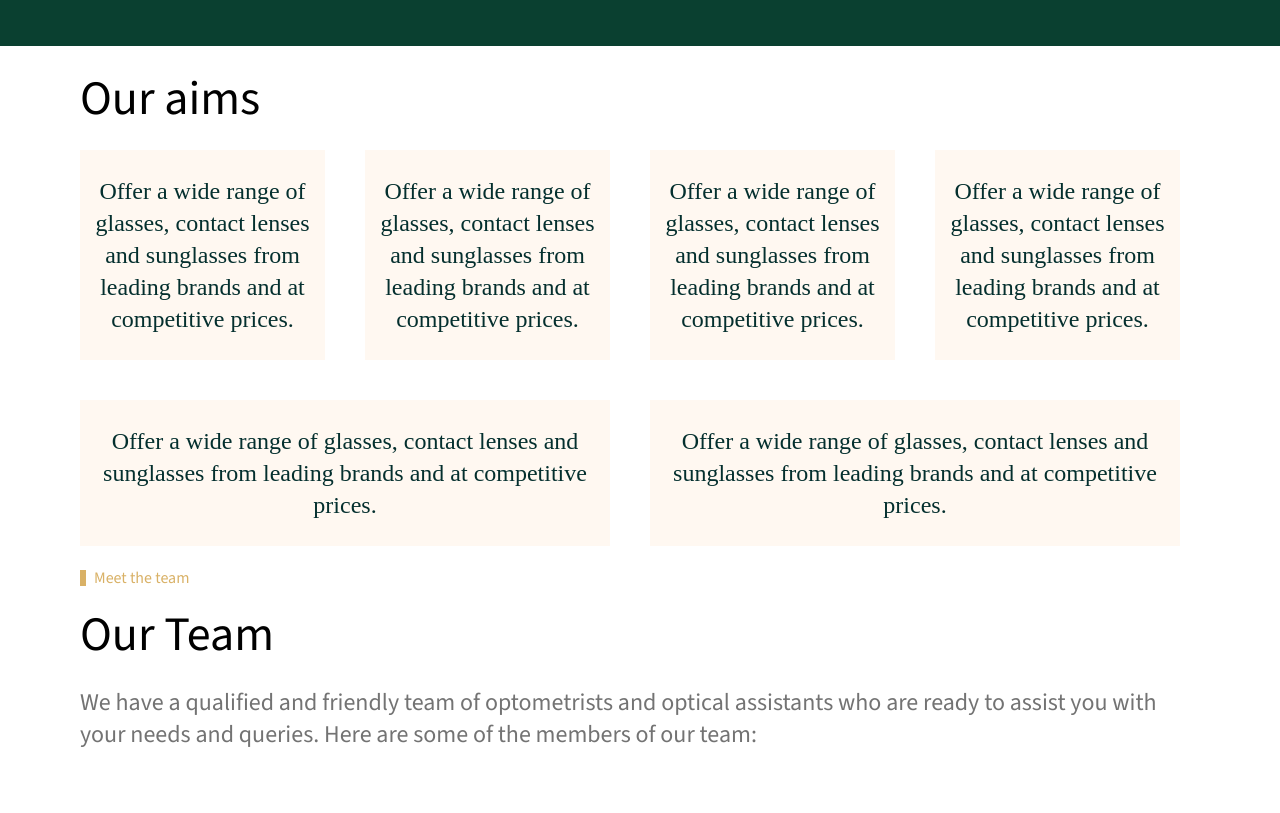
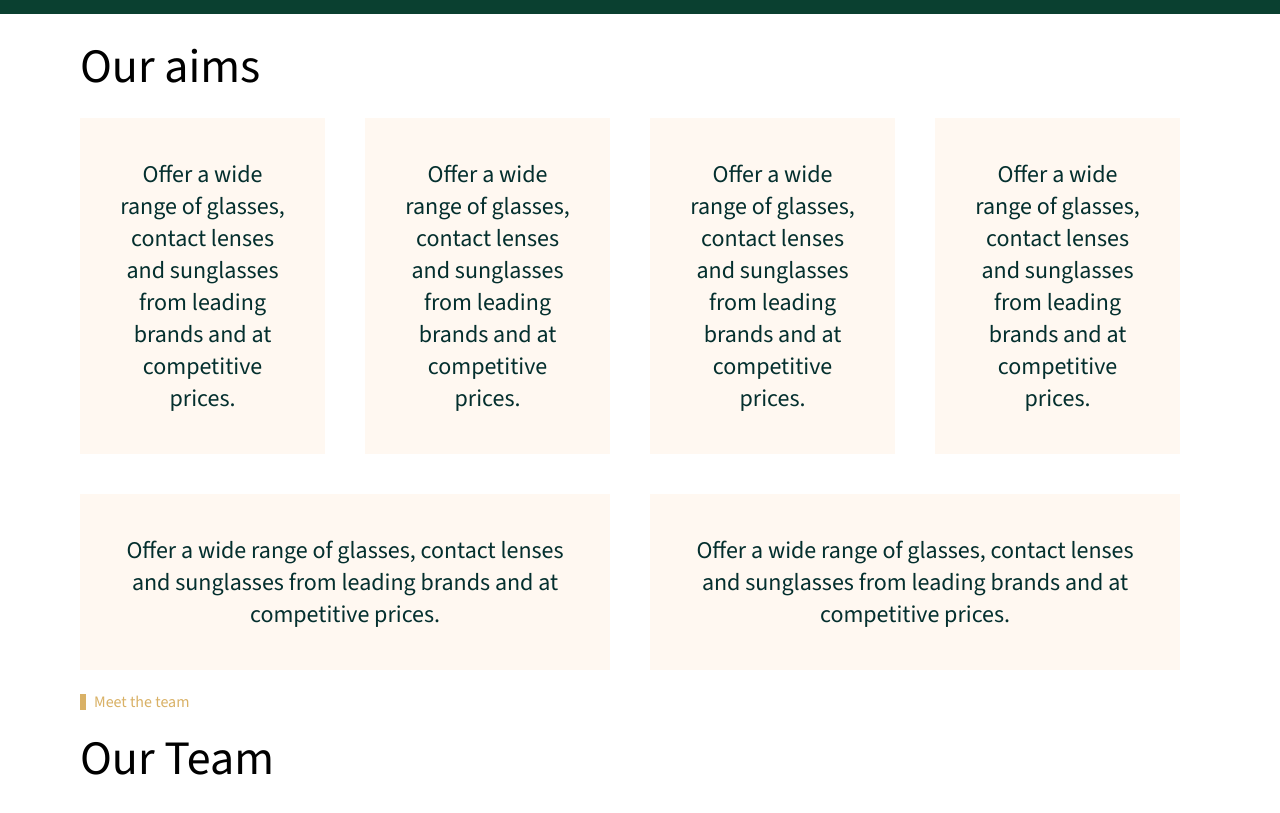
Before and after one commit to AGuerriere/watsons, a Next.js app: page /about in a window 1280 px wide. Shown: the part 919-1732 px from the top of the page. Built offline with nearby package versions, Linux system fonts and the light colour scheme.

Commit message:
fixed fonts colors for paragraphs on the homepage and other font fixes

```diff
--- a/src/app/about/page.tsx
+++ b/src/app/about/page.tsx
@@ -15,7 +15,7 @@ export default function About() {
         <div className="md:w-1/2">
           <div className="mt-5 md:mt-auto flex flex-col items-start md:w-3/5">
             <GoldTitle text="Our Mission" />
-            <p className="mt-2 font-light text-2xl md:text-[32px]">Our mission is to provide quality eye care and products to our customers, with a focus on customer satisfaction, professionalism and innovation</p>
+            <p className="mt-2 font-light text-base md:text-2xl">Our mission is to provide quality eye care and products to our customers, with a focus on customer satisfaction, professionalism and innovation</p>
           </div>
         </div>
       </div>
@@ -29,23 +29,23 @@ export default function About() {
         <H2Title title="Our aims" />
       </div>
       <div className="grid grid-cols-1 md:grid-cols-2 lg:grid-cols-3 xl:grid-cols-4 2xl:grid-rows-2 min-h-[800px] md:min-h-[500px] lg:min-h-0 gap-5">
-        <div className="px-[15px] py-[25px] bg-orange-300 bg-opacity-10 justify-center items-center md:mr-5 lg:mb-5">
-          <div className="text-center text-teal-950 text-base lg:text-xl xl:text-2xl font-light font-['Source_Sans_Pro']">Offer a wide range of glasses, contact lenses and sunglasses from leading brands and at competitive prices.</div>
+        <div className="p-10 bg-orange-300 bg-opacity-10 justify-center items-center md:mr-5 lg:mb-5">
+          <div className="text-center text-teal-950 text-base lg:text-xl xl:text-2xl font-light">Offer a wide range of glasses, contact lenses and sunglasses from leading brands and at competitive prices.</div>
         </div>
-        <div className="px-[15px] py-[25px] bg-orange-300 bg-opacity-10 justify-center items-center md:mr-5 lg:mb-5">
-          <div className="text-center text-teal-950 text-base lg:text-xl xl:text-2xl font-light font-['Source_Sans_Pro']">Offer a wide range of glasses, contact lenses and sunglasses from leading brands and at competitive prices.</div>
+        <div className="p-10 bg-orange-300 bg-opacity-10 justify-center items-center md:mr-5 lg:mb-5">
+          <div className="text-center text-teal-950 text-base lg:text-xl xl:text-2xl font-light">Offer a wide range of glasses, contact lenses and sunglasses from leading brands and at competitive prices.</div>
         </div>
-        <div className="px-[15px] py-[25px] bg-orange-300 bg-opacity-10 justify-center items-center md:mr-5 lg:mb-5">
-          <div className="text-center text-teal-950 text-base lg:text-xl xl:text-2xl font-light font-['Source_Sans_Pro']">Offer a wide range of glasses, contact lenses and sunglasses from leading brands and at competitive prices.</div>
+        <div className="p-10 bg-orange-300 bg-opacity-10 justify-center items-center md:mr-5 lg:mb-5">
+          <div className="text-center text-teal-950 text-base lg:text-xl xl:text-2xl font-light">Offer a wide range of glasses, contact lenses and sunglasses from leading brands and at competitive prices.</div>
         </div>
-        <div className="px-[15px] py-[25px] bg-orange-300 bg-opacity-10 justify-center items-center md:mr-5 lg:mb-5">
-          <div className="text-center text-teal-950 text-base lg:text-xl xl:text-2xl font-light font-['Source_Sans_Pro']">Offer a wide range of glasses, contact lenses and sunglasses from leading brands and at competitive prices.</div>
+        <div className="p-10 bg-orange-300 bg-opacity-10 justify-center items-center md:mr-5 lg:mb-5">
+          <div className="text-center text-teal-950 text-base lg:text-xl xl:text-2xl font-light">Offer a wide range of glasses, contact lenses and sunglasses from leading brands and at competitive prices.</div>
         </div>
-        <div className="xl:col-span-2 px-[15px] py-[25px] bg-orange-300 bg-opacity-10 justify-center items-center md:mr-5 lg:mb-5">
-          <div className="text-center text-teal-950 text-base lg:text-xl xl:text-2xl font-light font-['Source_Sans_Pro']">Offer a wide range of glasses, contact lenses and sunglasses from leading brands and at competitive prices.</div>
+        <div className="xl:col-span-2 p-10 bg-orange-300 bg-opacity-10 justify-center items-center md:mr-5 lg:mb-5">
+          <div className="text-center text-teal-950 text-base lg:text-xl xl:text-2xl font-light">Offer a wide range of glasses, contact lenses and sunglasses from leading brands and at competitive prices.</div>
         </div>
-        <div className="xl:col-span-2 px-[15px] py-[25px] bg-orange-300 bg-opacity-10 justify-center items-center md:mr-5 lg:mb-5">
-          <div className="text-center text-teal-950 text-base lg:text-xl xl:text-2xl font-light font-['Source_Sans_Pro']">Offer a wide range of glasses, contact lenses and sunglasses from leading brands and at competitive prices.</div>
+        <div className="xl:col-span-2 p-10 bg-orange-300 bg-opacity-10 justify-center items-center md:mr-5 lg:mb-5">
+          <div className="text-center text-teal-950 text-base lg:text-xl xl:text-2xl font-light">Offer a wide range of glasses, contact lenses and sunglasses from leading brands and at competitive prices.</div>
         </div>
 
       </div>
--- a/src/app/page.tsx
+++ b/src/app/page.tsx
@@ -34,9 +34,11 @@ export default function Home() {
         />
         <br /><br />
         <div className='flex order-1 xl:order-2 flex-col justify-around xl:ml-20'>
-          <GoldTitle text="At Watsons" />
+          <div className='mb-10'>
+            <GoldTitle text="At Watsons" />
+          </div>
           <H2Title title="We’re passionate about making eyecare accessible" />
-          <p className='text-base text-black text-base md:text-2xl font-light leading-normal'>
+          <p className='text-base  text-base md:text-2xl font-light leading-normal'>
             See better and look great with our wide range of glasses, contact lenses and sunglasses from leading brands.
             <br /><br />
             We offer comprehensive eye tests, diagnosis and treatment for various eye conditions using the latest technology and equipment. We are the only opticians in Northern Ireland offering Repeated Low Level Red Light Therapy to slow down progression of myopia in children.
@@ -61,7 +63,7 @@ export default function Home() {
         <div className='w-full md:w-2/3 pt-10 pl-7 md:pl-0'>
           <GoldTitle text='Free NHS Service' />
           <br />
-          <h2 className='text-white text-2xl xl:text-5xl text-black font-normal pb-10'>Our Products and Services</h2>
+          <h2 className='text-white text-2xl xl:text-5xl  font-normal pb-10'>Our Products and Services</h2>
           <p className='font-light lg:text-2xl pr-5'>The NHS cover the cost of a sight test for a wide range of people including children aged 16 and under, 16–18-year-olds in full time education and those over 60 amongst others. For a full list of those eligible click here
             <br /><br />Emergency appointments for minor eye conditions are available. This is known as NI PEARS (Northern Ireland Primary Eyecare Assessment and Referral Service).</p>
           <div className='border-solid border-2 w-36 md:w-60 md:h-14 h-9 rounded flex justify-center items-center mt-7'>
@@ -87,7 +89,7 @@ export default function Home() {
             <GoldTitle text="Contact us" />
             <h4 className="font-normal text-black text-base md:text-lg md:text-xl lg:text-3xl">Get in touch!</h4> <br />
             <p className='text-grey1 text-base mb-2 md:text-xl lg:text-2xl font-light'>To arrange an appointment or register as a new customers please fill in the form below and we will get back to you within 48 hours: </p>
-            <form name="contact" method="POST" action="/success" data-netlify="true"  className="flex flex-col mb-10">
+            <form name="contact" method="POST" action="/success" data-netlify="true" className="flex flex-col mb-10">
               <input type="text" name="name" id="name" placeholder="Name*" className="bg-grey3 h-16 pl-5 rounded border mb-3 placeholder:text-grey4" />
               <input type="email" name="email" id="email" placeholder="Email*" className="bg-grey3 h-16 pl-5 rounded border mb-3 placeholder:text-grey4" />
               <input type="tel" name="tel" id="tel" placeholder="Mobile Number*" className="bg-grey3 h-16 pl-5 rounded border mb-3 placeholder:text-grey4" />
--- a/src/components/Card.tsx
+++ b/src/components/Card.tsx
@@ -15,7 +15,7 @@ export default function Card(props: propsType) {
       <div className="flex border mb-5 md:mb-10 border-grey2 w-full md:w-[580px] h-auto md:h-[292px]">
       <div className="w-full md:w-1/2 p-3 md:p-5">
         <h4 className="font-normal text-black text-lg md:text-xl lg:text-2xl">{props.title}</h4>
-        <p className="text-black text-base md:text-2xl font-light">{props.paragraph}</p>
+        <p className="text-base md:text-2xl font-light">{props.paragraph}</p>
         <LearnMore text="Learn More" target={props.target} link={props.link}/>
       </div>
       <div className="w-full md:w-1/2 h-fill md:h-full relative">
--- a/src/components/Navbar.tsx
+++ b/src/components/Navbar.tsx
@@ -30,7 +30,7 @@ export default function Navbar() {
   return (
     <>
       {/* Desktop Navbar */}
-      <nav className="hidden lg:flex h-[100px] md:justify-between items-center text-sm lg:text-xl">
+      <nav className="hidden lg:flex h-[100px] md:justify-between items-center text-sm lg:text-xl md:-ml-18 md:-mr-18">
         <div className="">
           <Link
             href="/">
```
